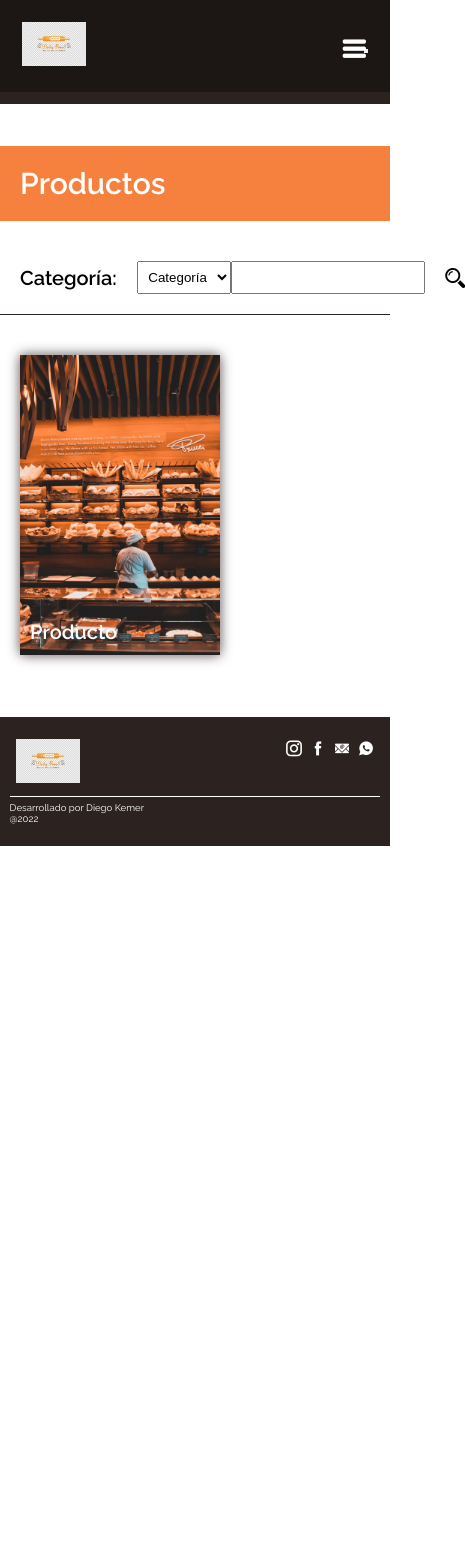
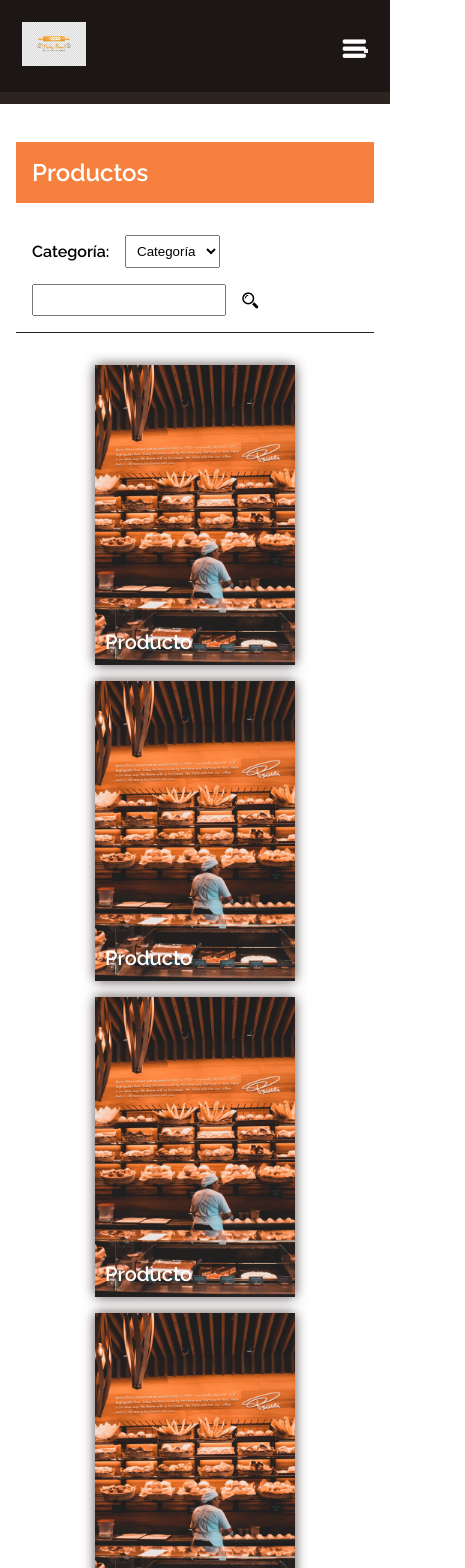
Before and after one commit to Diego-Kemer/PanaWebFront1, an Angular app: page /productos in a window 390 px wide. Shown: the top 1568 px of the page, 465 px wide, since content can reach past the window. Before the commit the page ends 846 px from the top, so only its background shows below. Built offline with nearby package versions, Linux system fonts and the light colour scheme.

Commit message:
resolviendo detalles del front

```diff
--- a/src/app/module-productos/components/principal/buscador/buscador.component.css
+++ b/src/app/module-productos/components/principal/buscador/buscador.component.css
@@ -16,3 +16,16 @@
 .buscador__palabra input, .buscador__categoria select{
     padding: .5em;
 }
+
+@media screen and (max-width: 600px) {
+    .buscador{
+        font-size: 16px;
+    }
+    .buscador__container{
+        display: block;
+        width: 100%;
+    }
+    .buscador__categoria{
+        margin-bottom: 1em;
+    }
+}
--- a/src/app/module-productos/components/principal/principal.component.css
+++ b/src/app/module-productos/components/principal/principal.component.css
@@ -17,4 +17,16 @@
 }
 .productos__body{
     padding: 2em 1em;
+    display: grid;
+    justify-items: center;
+    grid-template-columns: repeat(auto-fit, minmax(12em, 1fr)) ;
+    gap: 1em;
 }
+
+@media screen and (max-width: 600px){
+    .productos{
+        font-size: 16px;
+        padding-left: 1em;
+        padding-right: 1em;
+    }
+}
--- a/src/app/module-productos/components/principal/principal.component.html
+++ b/src/app/module-productos/components/principal/principal.component.html
@@ -12,6 +12,14 @@
     </div>
     <div class="productos__body">
         <app-producto></app-producto>
+        <app-producto></app-producto>
+        <app-producto></app-producto>
+        <app-producto></app-producto>
+        <app-producto></app-producto>
+        <app-producto></app-producto>
+        <app-producto></app-producto>
+        <app-producto></app-producto>
+        <app-producto></app-producto>
     </div>
 </div>
 <app-footer></app-footer>
```
